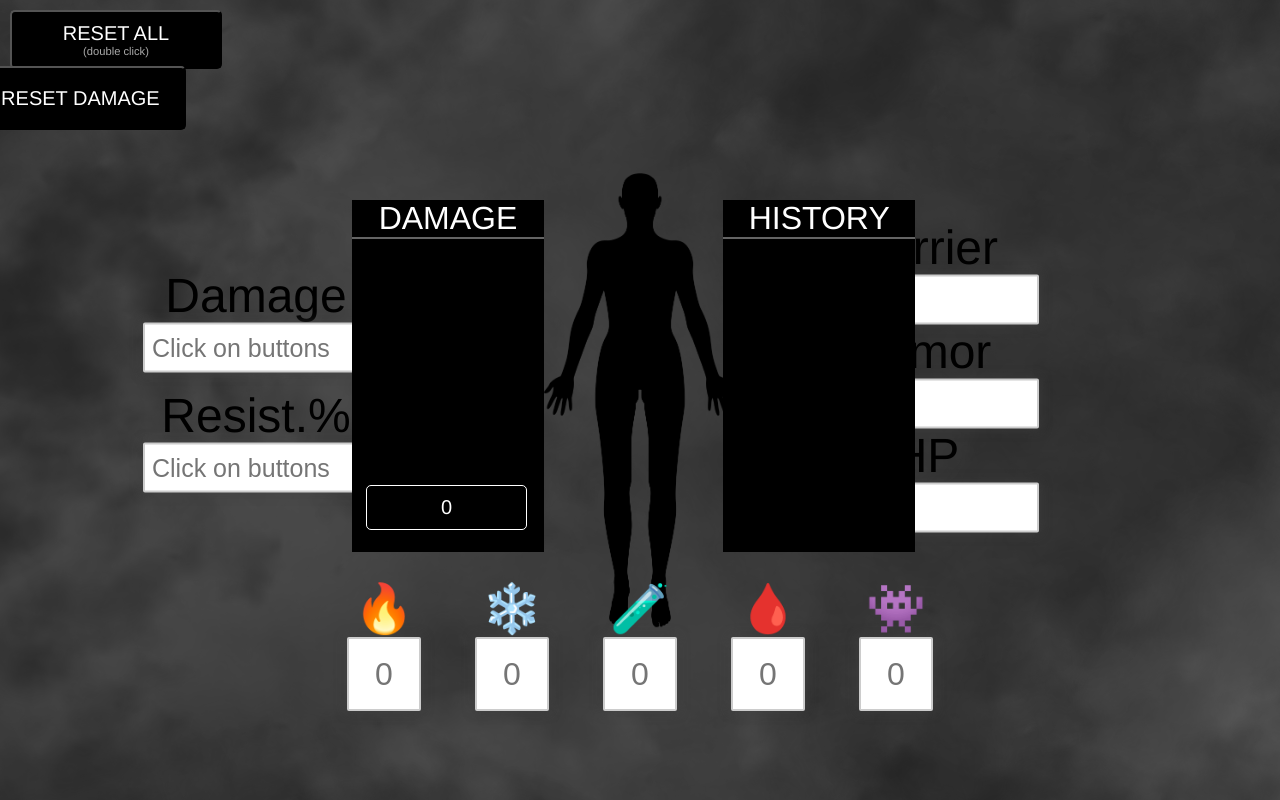
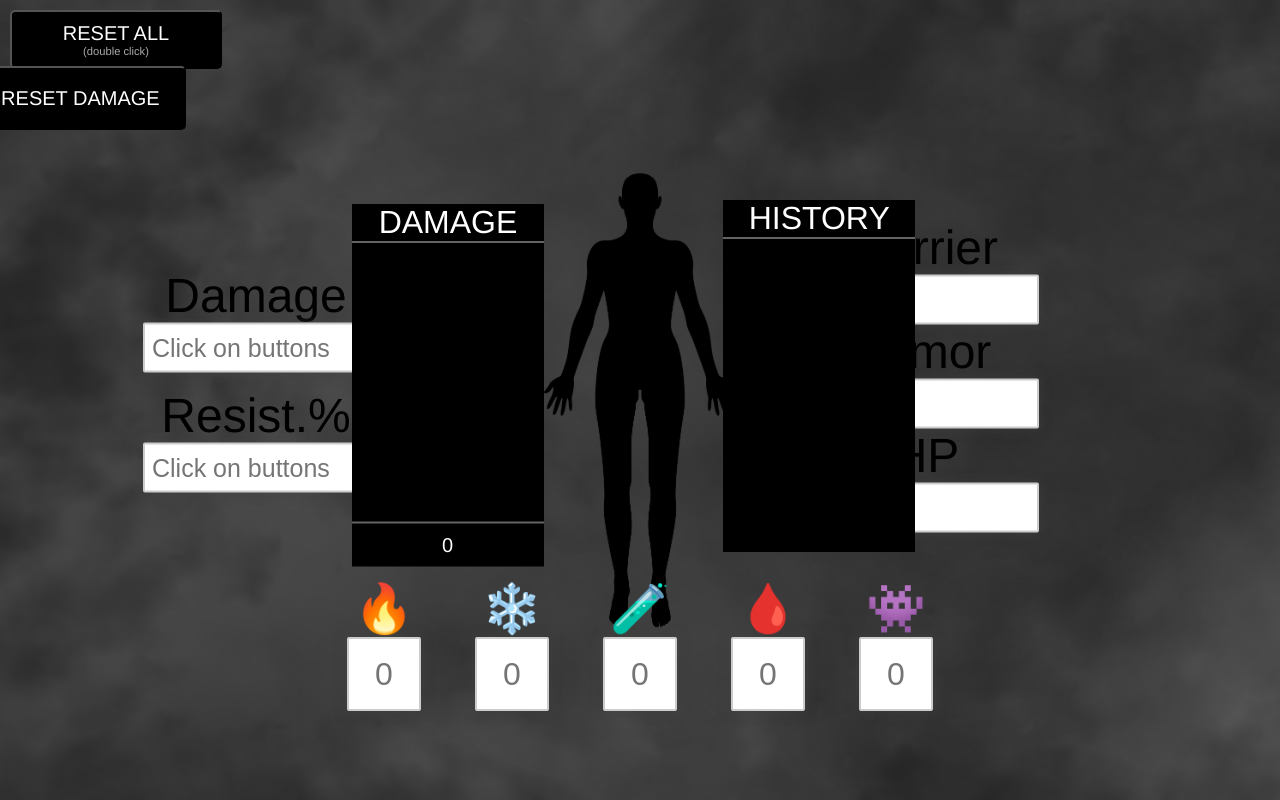
Before and after one commit to Setiver/calcDMG, a React (Create React App) app in the folder calc-dmg/: page / in a window 1280 px wide. Built offline with nearby package versions, Linux system fonts and the light colour scheme.

Commit message:
css and resists

```diff
--- a/calc-dmg/src/App.css
+++ b/calc-dmg/src/App.css
@@ -130,9 +130,6 @@ input[type='number'] {
   opacity: 0;
   transition: opacity 0.3s ease-in-out;
 }
-.burn-container-resist.show {
-  opacity: 1;
-}
 
 /* cold damage */
 .cold-container {
@@ -140,6 +137,14 @@ input[type='number'] {
   bottom: 3%;
   left: 40%;
   transform: translate(-50%, -50%);
+}
+.cold-container-resist {
+  position: absolute;
+  bottom: 3%;
+  left: 44.2%;
+  transform: translate(-50%, -50%);
+  opacity: 0;
+  transition: opacity 0.3s ease-in-out;
 }
 
 /* poison damage */
@@ -149,6 +154,14 @@ input[type='number'] {
   left: 50%;
   transform: translate(-50%, -50%);
 }
+.poison-container-resist {
+  position: absolute;
+  bottom: 3%;
+  left: 54.2%;
+  transform: translate(-50%, -50%);
+  opacity: 0;
+  transition: opacity 0.3s ease-in-out;
+}
 
 /* bleed damage */
 .bleed-container {
@@ -156,6 +169,14 @@ input[type='number'] {
   bottom: 3%;
   left: 60%;
   transform: translate(-50%, -50%);
+}
+.bleed-container-resist {
+  position: absolute;
+  bottom: 3%;
+  left: 64.2%;
+  transform: translate(-50%, -50%);
+  opacity: 0;
+  transition: opacity 0.3s ease-in-out;
 }
 
 /* void damage */
@@ -165,6 +186,23 @@ input[type='number'] {
   left: 70%;
   transform: translate(-50%, -50%);
 }
+
+.void-container-resist {
+  position: absolute;
+  bottom: 3%;
+  left: 74.2%;
+  transform: translate(-50%, -50%);
+  opacity: 0;
+  transition: opacity 0.3s ease-in-out;
+}
+
+.burn-container-resist.show,
+.cold-container-resist.show,
+.poison-container-resist.show,
+.bleed-container-resist.show,
+.void-container-resist.show {
+  opacity: 1;
+}
 /* --------------------------------------------- */
 /* buttons that show up */
 .barier-button {
@@ -172,7 +210,7 @@ input[type='number'] {
   top: 18%;
   left: 40%;
   transform: translate(-50%, -50%);
-  color: #00003d;
+  color: #ffffff;
 
   background-image: linear-gradient(-45deg, #78d2af, #009f84, #45c65c, #01aebd, #ffee36);
   background-size: 400% 400%;
@@ -184,9 +222,22 @@ input[type='number'] {
   top: 18%;
   left: 49.4%;
   transform: translate(-50%, -50%);
-  color: #00003d;
+  color: #ffffff;
 
   background-image: linear-gradient(-45deg, #cacaca, #838383, #656565, #757575, #d2d2d2);
+  background-size: 400% 400%;
+  animation: gradient 10s ease infinite;
+}
+
+.hp-button {
+  background-color: rgb(163, 0, 0);
+  position: absolute;
+  top: 18%;
+  left: 58.8%;
+  transform: translate(-50%, -50%);
+  color: #ffffff;
+
+  background-image: linear-gradient(-45deg, #ff1b1b, #c70000, #b70000, #ff2121);
   background-size: 400% 400%;
   animation: gradient 10s ease infinite;
 }
@@ -201,19 +252,6 @@ input[type='number'] {
   100% {
     background-position: 0% 50%;
   }
-}
-
-.hp-button {
-  background-color: rgb(163, 0, 0);
-  position: absolute;
-  top: 18%;
-  left: 58.8%;
-  transform: translate(-50%, -50%);
-  color: #00003d;
-
-  background-image: linear-gradient(-45deg, #c50000, #8d0000, #720000, #910000, #cb0000);
-  background-size: 400% 400%;
-  animation: gradient 10s ease infinite;
 }
 
 .reset-button-all {
@@ -261,6 +299,10 @@ input[type='number'] {
   overflow: scroll;
 }
 
+.list-group.left {
+  height: 20rem;
+}
+
 /* hide scrollbar but keep functionality */
 .list-group::-webkit-scrollbar {
   display: none;
@@ -281,13 +323,17 @@ input[type='number'] {
   background-color: #000000;
   border: #ffffff 1px solid;
   position: absolute;
-  right: 3.8%;
-  top: 78%;
-  width: 2.4rem;
+  width: 4.5rem;
+  top: 10.6rem;
+  left: -0.65rem;
+  border: none;
+  border-top: #646464 2px solid;
+  transform: translate(-50%, -50%);
+  border-radius: 0px;
 }
 
 .full-damage-list-div {
-  top: 47%;
+  top: 45.5%;
   left: 35%;
   position: absolute;
   transform: translate(-50%, -50%);
--- a/calc-dmg/src/res/calc.js
+++ b/calc-dmg/src/res/calc.js
@@ -14,17 +14,20 @@ const CalcDMG = () => {
   const [hpValue, setHpValue] = useState('');
   const [damageValue, setDamageValue] = useState('');
 
-  // storing resists of inputs
-  const [resistValueDamage, setResistValueDamage] = useState('');
-  const [resistValueBurn, setResistValueBurn] = useState('');
-
   // storing values of addicional damage
-
   const [burnDamageValue, setBurnDamageValue] = useState('');
   const [coldDamageValue, setColdDamageValue] = useState('');
   const [poisonDamageValue, setPoisonDamageValue] = useState('');
   const [bleedDamageValue, setBleedDamageValue] = useState('');
   const [voidDamageValue, setVoidDamageValue] = useState('');
+
+  // storing resists of inputs
+  const [resistValueDamage, setResistValueDamage] = useState('');
+  const [resistValueBurn, setResistValueBurn] = useState('');
+  const [resistValueCold, setResistValueCold] = useState('');
+  const [resistValuePoison, setResistValuePoison] = useState('');
+  const [resistValueBleed, setResistValueBleed] = useState('');
+  const [resistValueVoid, setResistValueVoid] = useState('');
 
   // add all damage to one value
   const [fullValueDamage, setFullValueDamage] = useState(0);
@@ -35,16 +38,25 @@ const CalcDMG = () => {
   const [historyHolderHP, setHistoryHolderHP] = useState([]);
   // ---------------------------------- //
 
+  // keep all resists for reset button
+  const resistsAllHolder = () => {
+    setResistValueDamage('');
+    setResistValueBurn('');
+    setResistValueCold('');
+    setResistValuePoison('');
+    setResistValueBleed('');
+    setResistValueVoid('');
+  };
+
   // keep all damage for reset button
   const damageAllHolder = () => {
     setDamageValue('');
-    setResistValueDamage('');
     setBurnDamageValue('');
     setColdDamageValue('');
     setPoisonDamageValue('');
     setBleedDamageValue('');
     setVoidDamageValue('');
-    setResistValueBurn('');
+    resistsAllHolder();
   };
 
   // reset button => set all to be empty
@@ -59,17 +71,18 @@ const CalcDMG = () => {
     setHistoryHolderArmor([]);
     setHistoryHolderHP([]);
     damageAllHolder();
+    resistsAllHolder();
+  };
+
+  // reset button => set damage to be empty
+  const resetOnClickDamage = () => {
+    damageAllHolder();
+    resistsAllHolder();
   };
 
   // set useState with value
   const onChangeHandler = (event, seter) => {
     seter(Number(event.target.value));
-  };
-
-  // reset button => set damage to be empty
-
-  const resetOnClickDamage = () => {
-    damageAllHolder();
   };
 
   // change color of input whene hit Enter and give button a value
@@ -101,10 +114,10 @@ const CalcDMG = () => {
           damageValue -
             damageValue * (resistValueDamage * 0.01) -
             -(burnDamageValue - burnDamageValue * (resistValueBurn * 0.01)) -
-            -coldDamageValue -
-            -poisonDamageValue -
-            -bleedDamageValue -
-            -voidDamageValue
+            -(coldDamageValue - coldDamageValue * (resistValueCold * 0.01)) -
+            -(poisonDamageValue - poisonDamageValue * (resistValuePoison * 0.01)) -
+            -(bleedDamageValue - bleedDamageValue * (resistValueBleed * 0.01)) -
+            -(voidDamageValue - voidDamageValue * (resistValueVoid * 0.01))
         )
       )
     );
@@ -114,9 +127,13 @@ const CalcDMG = () => {
     burnDamageValue,
     resistValueBurn,
     coldDamageValue,
+    resistValueCold,
     poisonDamageValue,
+    resistValuePoison,
     bleedDamageValue,
+    resistValueBleed,
     voidDamageValue,
+    resistValueVoid,
   ]);
 
   // damage on buttons
@@ -150,7 +167,12 @@ const CalcDMG = () => {
     return <div>{historia}</div>;
   };
 
-  // ---------------------------------- //
+  // -------------------------------------------------------------------- //
+  // -------------------------------------------------------------------- //
+  // -------------------------------------------------------------------- //
+  // -------------------------------------------------------------------- //
+  // -------------------------------------------------------------------- //
+  // -------------------------------------------------------------------- //
 
   return (
     <>
@@ -277,10 +299,8 @@ const CalcDMG = () => {
       </button>
       {/* -----------------DamageList----------------- */}
       <div className="full-damage-list-div">
-        <ul className="list-group">
-          <li>
-            <p className="full-damage-text-up">DAMAGE</p>
-          </li>
+        <ul className="list-group left">
+          <p className="full-damage-text-up">DAMAGE</p>
           {damageValue > 0 ? <li className="list-group-item">⚔ Damage: {damageValue}</li> : ''}
           {resistValueDamage > 0 ? (
             <li className="list-group-item">🛡 Resistance: {resistValueDamage}%</li>
@@ -302,8 +322,18 @@ const CalcDMG = () => {
           ) : (
             ''
           )}
+          {resistValueCold > 0 ? (
+            <li className="list-group-item">🧥 Cold Res: {resistValueCold}%</li>
+          ) : (
+            ''
+          )}
           {poisonDamageValue > 0 ? (
             <li className="list-group-item">🧪 Poison: {poisonDamageValue}</li>
+          ) : (
+            ''
+          )}
+          {resistValuePoison > 0 ? (
+            <li className="list-group-item">💊 Poison Res: {resistValuePoison}%</li>
           ) : (
             ''
           )}
@@ -312,16 +342,26 @@ const CalcDMG = () => {
           ) : (
             ''
           )}
+          {resistValueBleed > 0 ? (
+            <li className="list-group-item">🩹 Bleed Res: {resistValueBleed}%</li>
+          ) : (
+            ''
+          )}
           {voidDamageValue > 0 ? (
             <li className="list-group-item"> 👾 Void: {voidDamageValue}</li>
           ) : (
             ''
           )}
+          {resistValueVoid > 0 ? (
+            <li className="list-group-item">🖕 Void Res: {resistValueVoid}%</li>
+          ) : (
+            ''
+          )}
           {/* -----------------ValueShowButton----------------- */}
-          <button className="button-list-damage button-look">
-            {fullValueDamage ? fullValueDamage : '0'}
-          </button>
         </ul>
+        <button className="button-list-damage move button-look">
+          {fullValueDamage ? fullValueDamage : '0'}
+        </button>
       </div>
 
       {/* -----------------HostoryDamageList----------------- */}
@@ -369,6 +409,17 @@ const CalcDMG = () => {
           value={coldDamageValue}
         />
       </div>
+      <div className={`cold-container-resist ${coldDamageValue > 0 ? 'show' : ''}`}>
+        <p className="text-up">🧥</p>
+        <input
+          type="number"
+          className="additional-damage  input-look"
+          onChange={event => onChangeHandler(event, setResistValueCold)}
+          placeholder="0"
+          value={resistValueCold}
+        />
+      </div>
+
       {/* -----------------Poison----------------- */}
       <div className="poison-container">
         <p className="text-up">🧪</p>
@@ -378,6 +429,16 @@ const CalcDMG = () => {
           onChange={event => onChangeHandler(event, setPoisonDamageValue)}
           placeholder="0"
           value={poisonDamageValue}
+        />
+      </div>
+      <div className={`poison-container-resist ${poisonDamageValue > 0 ? 'show' : ''}`}>
+        <p className="text-up">💊</p>
+        <input
+          type="number"
+          className="additional-damage  input-look"
+          onChange={event => onChangeHandler(event, setResistValuePoison)}
+          placeholder="0"
+          value={resistValuePoison}
         />
       </div>
       {/* -----------------Bleed----------------- */}
@@ -391,6 +452,16 @@ const CalcDMG = () => {
           value={bleedDamageValue}
         />
       </div>
+      <div className={`bleed-container-resist ${bleedDamageValue > 0 ? 'show' : ''}`}>
+        <p className="text-up">🩹</p>
+        <input
+          type="number"
+          className="additional-damage  input-look"
+          onChange={event => onChangeHandler(event, setResistValueBleed)}
+          placeholder="0"
+          value={resistValueBleed}
+        />
+      </div>
       {/* -----------------Void----------------- */}
       <div className="void-container">
         <p className="text-up">👾</p>
@@ -402,6 +473,16 @@ const CalcDMG = () => {
           value={voidDamageValue}
         />
       </div>
+      <div className={`void-container-resist ${voidDamageValue > 0 ? 'show' : ''}`}>
+        <p className="text-up">🖕</p>
+        <input
+          type="number"
+          className="additional-damage  input-look"
+          onChange={event => onChangeHandler(event, setResistValueVoid)}
+          placeholder="0"
+          value={resistValueVoid}
+        />
+      </div>
     </>
   );
 };
```
